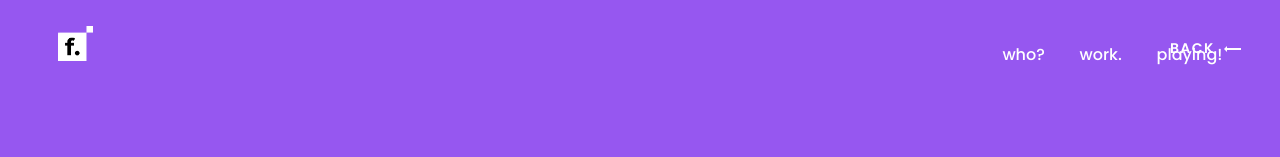
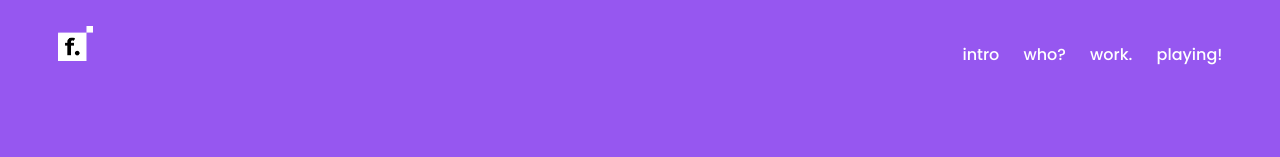
Before and after one commit to FrancisGuedes/francisguedes-website, a React (Create React App) app: page /work in a window 1280 px wide. Shown: the top 157 px of the page. Built offline with nearby package versions, Linux system fonts and the light colour scheme.

Commit message:
added intro tab to navbar

```diff
--- a/src/components/navbar/navbar.css
+++ b/src/components/navbar/navbar.css
@@ -37,7 +37,7 @@
   -moz-transition: 0.75s cubic-bezier(0.52, 0.01, 0.16, 1) 0.5s;
   transition: 0.75s cubic-bezier(0.52, 0.01, 0.16, 1) 0.5s;
   float: right;
-  width: 260px;
+  width: 300px;
 }
 
 .main-navbar-wrapper > * {
--- a/src/components/navbar/navbar.tsx
+++ b/src/components/navbar/navbar.tsx
@@ -23,6 +23,7 @@ const Navbar = () => {
   const labelText = {...functionalitiesAlias.navbar};
   const contact = {...strings.heroPage}
   const labelTextObject = {
+    labelTextIntro: labelText.intro,
     labelTextCv: labelText.cv,
     labelTextWork: labelText.work,
     labelTextPlayground: labelText.playground
@@ -60,7 +61,7 @@ const Navbar = () => {
             <div>
               <ul>
                 <li className='intro-title navbar-title'>
-                  <Link rel="canonical" data-new-state="cv" className='cv-title-link' to="/">
+                  <Link rel="canonical" data-new-state="intro" className='intro-title-link' to="/">
                     {labelText.intro}
                   </Link>
                 </li>
@@ -99,6 +100,19 @@ const Navbar = () => {
         </motion.span>
         <nav className='main-navbar-wrapper'>
           <ul className="main-navbar-content">
+            <li className='intro-title navbar-title'>
+              <Link
+                style={{ color: fontColor }}
+                rel="canonical"
+                data-new-state="intro"
+                className='intro-title-link wiggle-link'
+                to="/">
+                {labelText.intro}
+                <Wiggle
+                  labelTextProps={labelTextObject}
+                />
+              </Link>
+            </li>
             <li className='cv-title navbar-title'>
               <Link
                 style={{ color: fontColor }}
--- a/src/components/wiggle/wiggle.css
+++ b/src/components/wiggle/wiggle.css
@@ -14,11 +14,11 @@
   -moz-transition: 0.75s cubic-bezier(0.52, 0.01, 0.16, 1) 0.74s;
   transition: 0.75s cubic-bezier(0.52, 0.01, 0.16, 1) 0.74s;
 }
-/* .navbar-wrapper .navbar-title:nth-child(4) .wiggle-link {
+.navbar-wrapper .navbar-title:nth-child(4) .wiggle-link {
   -webkit-transition: 0.93s cubic-bezier(0.52, 0.01, 0.16, 1) 0.87s;
   -moz-transition: 0.93s cubic-bezier(0.52, 0.01, 0.16, 1) 0.87s;
   transition: 0.93s cubic-bezier(0.52, 0.01, 0.16, 1) 0.87s;
-} */
+}
 
 .navbar-wrapper[data-state="cv"] .navbar-title:nth-child(1) .wiggle, .navbar-wrapper[data-state="cv"] .navbar-title:nth-child(1) .wiggle::before, .navbar-wrapper[data-state="work"] .navbar-title:nth-child(2) .wiggle, .navbar-wrapper[data-state="work"] .navbar-title:nth-child(2) .wiggle::before, .navbar-wrapper[data-state="playground"] .navbar-title:nth-child(3) .wiggle, .navbar-wrapper[data-state="playground"]  .navbar-title:nth-child(3) .wiggle::before, .navbar-wrapper[data-state="work"] .navbar-title:nth-child(4) .wiggle, .navbar-wrapper[data-state="work"] .navbar-title:nth-child(4) .wiggle::before {
   -webkit-transform: translateX(0);
@@ -61,6 +61,10 @@
   width: var(--wiggleLength3);
 }
 
+.navbar-wrapper .navbar-title:nth-child(4) .wiggle {
+  width: var(--wiggleLength4);
+}
+
 .wiggle-link:hover .wiggle, .wiggle-link:hover .wiggle::before {
   -webkit-transform: translateX(0);
   -moz-transform: translateX(0);
@@ -93,7 +97,7 @@
   background: var(--wiggleSvg);
 }
 
-@media screen and (max-width: 800px) {
+@media screen and (max-width: 768px) {
   .wiggle{
     display: none;
   }
--- a/src/components/wiggle/wiggle.tsx
+++ b/src/components/wiggle/wiggle.tsx
@@ -34,6 +34,7 @@ const Wiggle = ({wordText, htmlClassName, labelTextProps}: wiggleProps) => {
     document.documentElement.style.setProperty('--wiggleLength1', labelTextValue[0] + 'vw');
     document.documentElement.style.setProperty('--wiggleLength2', labelTextValue[1] + 'vw');
     document.documentElement.style.setProperty('--wiggleLength3', labelTextValue[2] + 'vw');
+    document.documentElement.style.setProperty('--wiggleLength4', labelTextValue[3] + 'vw');
 
     /* return labelTextValue.forEach((value: any, index: any) => {
       document.documentElement.style.setProperty(`--wiggleLength${index+1}`, value[index] + 'vw');
--- a/src/containers/playground/playground.tsx
+++ b/src/containers/playground/playground.tsx
@@ -29,7 +29,7 @@ const Playground = () => {
         transition={Transition}
         variants={Variants}
       >
-        <ArrowBack/>
+        {/* <ArrowBack/> */}
           <div className="playground-wrapper-padding">
               <div className="project_title">
                 {text.titleHide}
--- a/src/containers/work/work.tsx
+++ b/src/containers/work/work.tsx
@@ -53,7 +53,7 @@ const Work = () => {
         transition={Transition}
         variants={Variants}
       >
-        <ArrowBack/>
+        {/* <ArrowBack/> */}
         <div className="work-wrapper-padding">
                   <div className="project_title">
                     {text.titleHide}
```
